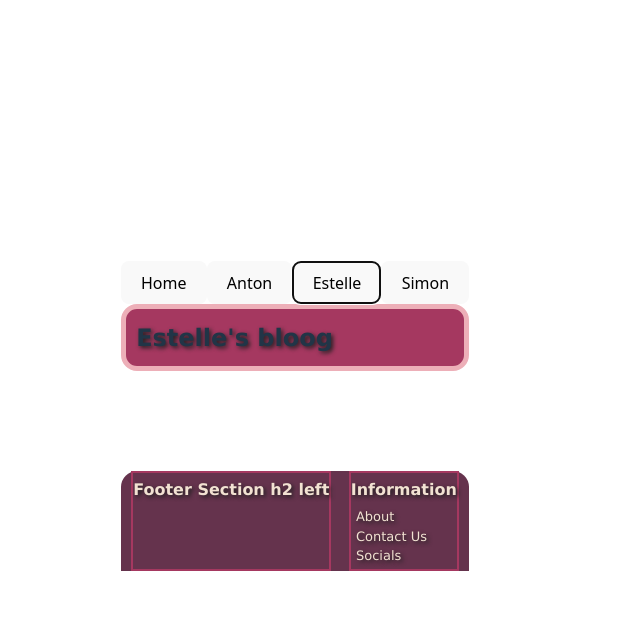
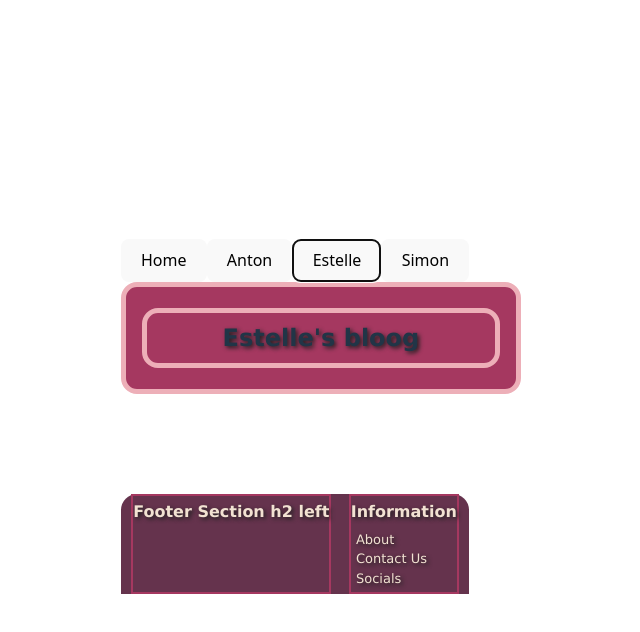
Before and after one commit to anton-jj/blogg-grupp4, a React (Vite) app in the folder blogg-grupp4/: page / in a window 1280 px wide. Both pictures are taken after a click on the button "Estelle". Shown: the top 632 px of the page, without its empty margins (345-985 px from the left). Built offline with nearby package versions, Linux system fonts and the light colour scheme.

Commit message:
fixed styling and shenanigans on estelle's page

```diff
--- a/blogg-grupp4/src/bloog.css
+++ b/blogg-grupp4/src/bloog.css
@@ -2,11 +2,15 @@
   font-family: 'Lucida Sans Regular', Geneva, Verdana, sans-serif;
   text-shadow: 2px 2px 4px var(--background);
   display: flex;
+  flex-direction: column;
+  min-width: 100%;
+  max-width: fit-content;
   height: fit-content;
+  align-items: center;
   background-color: var(--secondary);
   border-radius: 1rem;
   border: 5px solid var(--primary);
-  padding: 3%;
+  padding: 6%;
 }
 
 .bloog-main-section {
@@ -15,10 +19,17 @@
     flex-wrap: wrap;
     align-self: center;
     justify-content: center;
+    width: 100%;
+    min-height: 50px;
+    max-height: fit-content;
+    align-items: center;
+    border: 5px solid var(--primary);
+    border-radius: 1rem;
 }
 
 .bloog-main-author-header {
     display: flex;
+
 }
 
 .bloog-section {
@@ -26,22 +37,28 @@
     flex-direction: column;
     text-align: left;
     width: 100%;
+    margin-left: 3%;
+    margin-right: 3%;
+    margin-top: 2%;
     height: fit-content;
     background-color: var(--accent);
     border-radius: 1rem;
     border: 2px solid var(--primary);
+    padding: 10px;
 }
 
 .bloog-post-upper {
     display: flex;
     flex-direction: row;
     justify-content: space-between;
+    width: 100%;
     margin-right: 1%;
     margin-left: 0.5%;
 }
 
 .bloog-post-lower {
     display: flex;
+    width: 100%;
     margin-left: 1%;
 }
 
--- a/blogg-grupp4/src/components/Posts.jsx
+++ b/blogg-grupp4/src/components/Posts.jsx
@@ -1,12 +1,6 @@
 import Post from "./Post"
 
-const posts = [
-    { id: 1, title: 'blogposttitle1', content: 'content1', date: Date.now(), author: 'author1' },
-    { id: 2, title: 'blogposttitle2', content: 'content2', date: Date.now(), author: 'author2' },
-    { id: 3, title: 'blogposttitle3', content: 'content3', date: Date.now(), author: 'author3' },
-    { id: 4, title: 'blogposttitle4', content: 'content4', date: Date.now(), author: 'author4' },
-    { id: 5, title: 'blogposttitle5', content: 'content5', date: Date.now(), author: 'author5' },
-]; { /* PLACEHOLDER POSTS UNTIL WE CAN ADD ACTUAL ONES */}
+const posts = []; { /* PLACEHOLDER POSTS UNTIL WE CAN ADD ACTUAL ONES */}
 
 export function Posts() {
     return (
--- a/blogg-grupp4/src/pages/estelle.jsx
+++ b/blogg-grupp4/src/pages/estelle.jsx
@@ -12,18 +12,19 @@ export function EstelleSida({ changePage, posts}) {
         <div className="bloog-main">
             <section className="bloog-main-section">
                 <h2 className='bloog-main-author-header'>Estelle's bloog</h2>
+            </section>
 
-                {estellePosts.map((p) =>
-                <section className="post">
-                    <div className="post-content">
-                        <p>{p.id}</p>
-                        <h3>{p.title}</h3>
-                        <h4>{p.author}</h4>
-                        <p>{p.content}</p>
+            {estellePosts.map((p) =>
+                <section className="bloog-section" key={p.createdAt}>
+                    <div className='bloog-post-upper'>
+                        <h3 className='bloog-post-title'>{p.title}</h3>
+                        <h3 className='bloog-post-date'>{p.createdAt}</h3>
+                    </div>
+                    <div className='bloog-post-lower'>
+                        <p className='bloog-post-content'>{p.content}</p>
                     </div>
                 </section>
                 )}
-            </section>
         </div>
     );
 }
```
